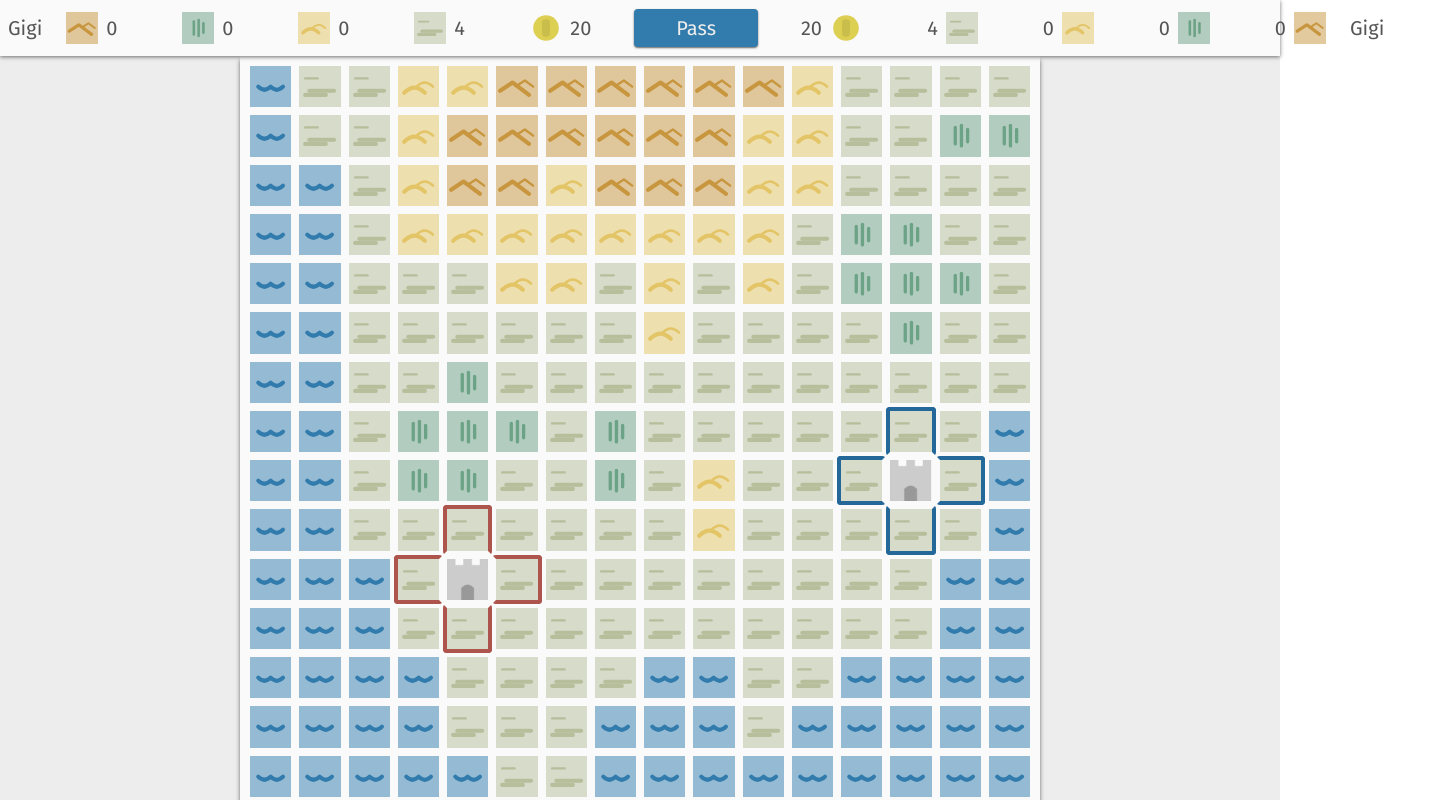
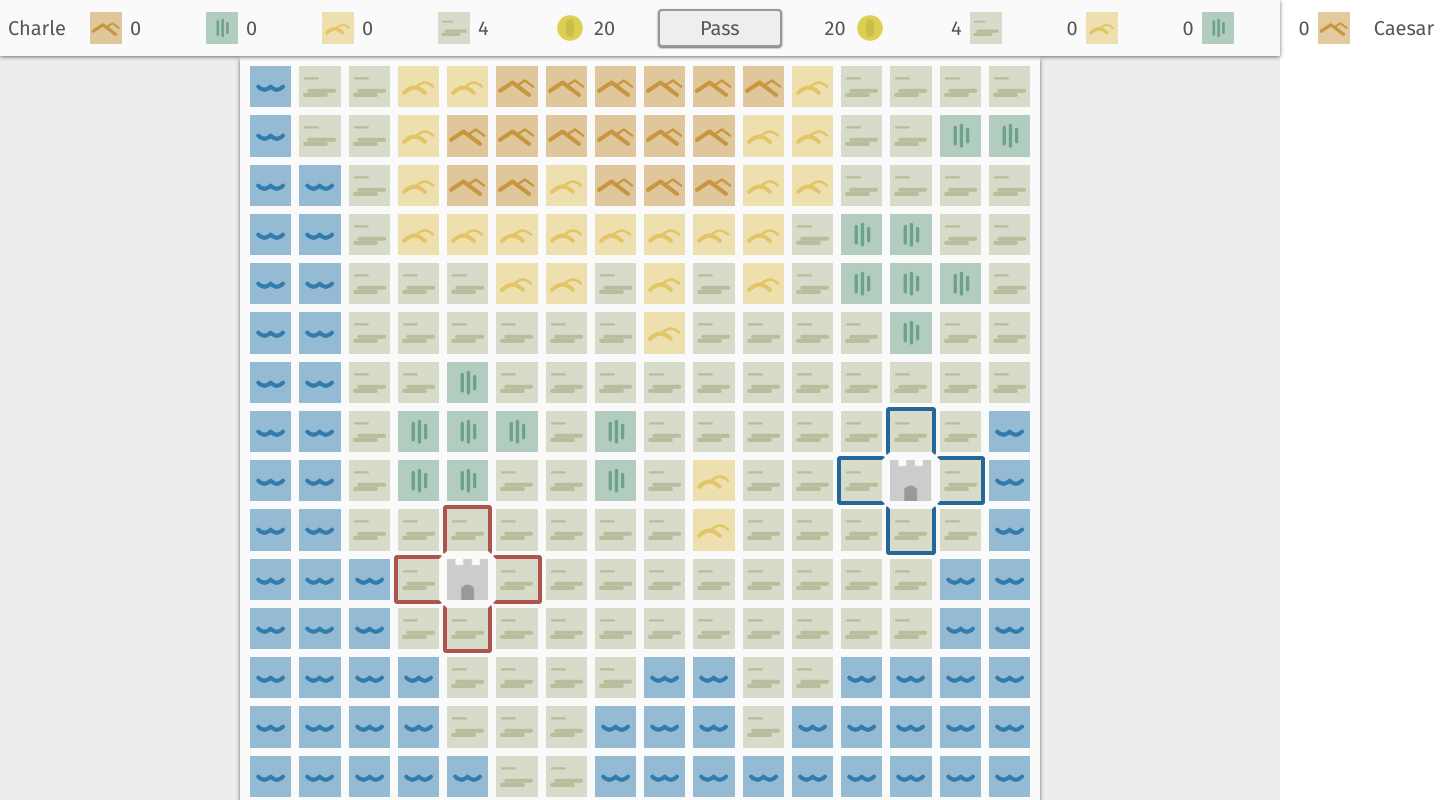
Before and after one commit to acarrara/sedl, an Angular app: page / in a window 1280 px wide. Shown: the top 800 px of the page, 1442 px wide, since content can reach past the window. Built offline with nearby package versions, Linux system fonts and the light colour scheme.

Commit message:
fix buttons style and turn notifications

```diff
--- a/src/app/app.component.html
+++ b/src/app/app.component.html
@@ -1,5 +1,5 @@
 <div class="wrapper" (document:keydown.space)="game.pass()">
-<se-header class="header"></se-header>
+<se-header class="header" [style.--conquerorColor]="(game.conqueror$ | async).color"></se-header>
 <div class="board-container">
   <main class="board" [seGrid]="game.dimension()">
     <se-cell [seDominion]="(game.dominions$ | async)[i]"
--- a/src/app/header/header.component.html
+++ b/src/app/header/header.component.html
@@ -1,6 +1,5 @@
 <se-conqueror-recap [conqueror]="game.conquerors[0]"></se-conqueror-recap>
-<button class="button  button--primary" (click)="game.pass()"
-        [style.--conquerorColor]="(game.conqueror$ | async).color">
+<button class="button  button--primary" (click)="game.pass()">
   Pass
 </button>
 <se-conqueror-recap [conqueror]="game.conquerors[1]" class="conqueror-recap--right"></se-conqueror-recap>
--- a/src/conquerors.json
+++ b/src/conquerors.json
@@ -1,13 +1,13 @@
 [
   {
     "id": "c1",
-    "name": "Gigi",
+    "name": "Charle",
     "color": "#246799",
     "treasure": 20
   },
   {
     "id": "c2",
-    "name": "Gigi",
+    "name": "Caesar",
     "color": "#ad544d",
     "treasure":  20
   }
--- a/src/style/_buttons.scss
+++ b/src/style/_buttons.scss
@@ -1,9 +1,9 @@
-$button-color-background-primary: #327cad;
+$button-color-background-primary: #eee;
 
 .button {
   @include font-family();
   font-size: 1em;
-  border: var(--conqueror-color, $button-color-background-primary) solid 2px;
+  border: #999 solid 2px;
   border-radius: 4px;
   padding: 0.25em 2em 0.25em 2em;
   box-shadow: 0 1px 2px 0 #666;
@@ -14,13 +14,12 @@ $button-color-background-primary: #327cad;
 
   &:focus {
     outline: 0;
-    box-shadow: 0 0 4px 6px lighten($button-color-background-primary, 20%);
+    box-shadow: 0 0 4px 6px darken($button-color-background-primary, 40%);
   }
 }
 
 .button--primary {
-  background-color: var(--conqueror-color, $button-color-background-primary);
-  color: #eeeeee;
+  background-color: $button-color-background-primary;
 
   &:hover {
     background-color: darken($button-color-background-primary, 10%);
--- a/src/style/_dashboard.scss
+++ b/src/style/_dashboard.scss
@@ -8,6 +8,7 @@
   align-items: center;
 
   background-color: #fafafa;
+  border-top: 8px solid var(--conqueror-color);
 
   box-shadow: 0 1px 4px 0 $shadow-on-background-color;
 
```
